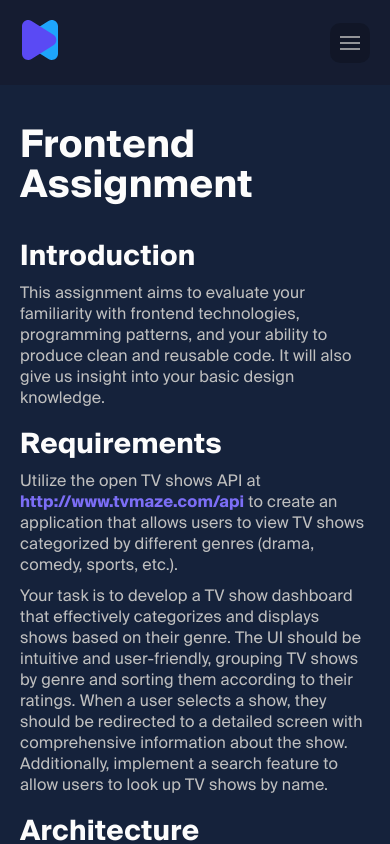
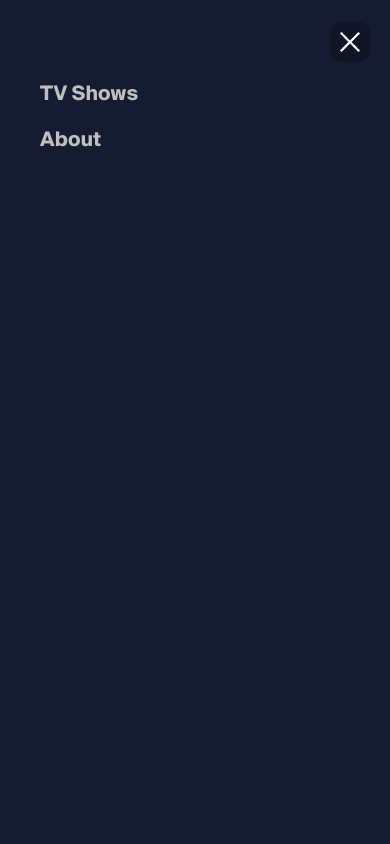
Before and after one commit to vitorazevedo/tv-shows-vue, a Vue app: page /about in a window 390 px wide. Both pictures are taken after a click on the button 350 px from the left and 42 px from the top of the page. Shown: the top 844 px of the page. Built offline with nearby package versions, Linux system fonts and the light colour scheme.

Commit message:
Implement mobile navigation (#2)

```diff
--- a/src/App.vue
+++ b/src/App.vue
@@ -1,21 +1,37 @@
 <script setup lang="ts">
+import { ref } from 'vue';
 import { RouterLink, RouterView } from 'vue-router';
+import CloseIcon from '@/components/icons/close.vue';
 import MenuIcon from '@/components/icons/menu.vue';
 
 const fullYear = new Date().getFullYear();
+const dynamicStyle = ref({ display: '' });
+
+const closeMenu = () => {
+  dynamicStyle.value = { display: '' };
+};
+
+const openMenu = () => {
+  dynamicStyle.value = { display: 'block' };
+};
 </script>
 
 <template>
   <header>
     <section>
       <RouterLink to="/"><img alt="TVScope Logo" src="@/assets/svg/logo.svg"></RouterLink>
-      <nav>
+      <aside :style="dynamicStyle">
+        <nav @click="closeMenu">
           <RouterLink to="/">TV Shows</RouterLink>
           <RouterLink to="/about">About</RouterLink>
           <button>
+            <CloseIcon />
+          </button>
+        </nav>
+      </aside>
+      <button @click="openMenu">
         <MenuIcon />
       </button>
-      </nav>
     </section>
   </header>
   <main>
@@ -49,16 +65,19 @@ header {
       width: var(--size-px-40);
     }
 
+    aside {
       nav {
         display: flex;
         align-items: center;
         gap: var(--size-px-20);
         color: var(--color-neutral-3);
         font-weight: var(--font-bold);
+      }
+    }
 
     button {
+      display: none;
       padding: var(--size-px-10);
-        display: none;
       color: inherit;
       border-radius: var(--size-px-10);
       background-color: rgba(0, 0, 0, 0.2);
@@ -69,8 +88,31 @@ header {
     }
 
     @media (max-width: 37.5rem) {
-        a {
+      aside {
         display: none;
+        width: var(--size-pe-100);
+        height: var(--size-pe-100);
+        padding: var(--size-px-80) var(--size-px-40);
+        position: fixed;
+        top: 0;
+        right: 0;
+        z-index: var(--index-10);
+        background-color: var(--color-primary-dark);
+
+        nav {
+          display: flex;
+          flex-direction: column;
+          align-items: flex-start;
+          font-size: var(--font-size-20);
+
+          button {
+            color: var(--color-white-dark);
+            position: absolute;
+            top: var(--size-px-22);
+            right: var(--size-px-20);
+            z-index: var(--index-1);
+          }
+        }
       }
 
       button {
@@ -78,8 +120,6 @@ header {
       }
     }
   }
-  }
-
 }
 
 main {
--- a/src/assets/css/sizes.css
+++ b/src/assets/css/sizes.css
@@ -54,6 +54,7 @@
   --size-px-16: 16px;
   --size-px-17: 17px;
   --size-px-20: 20px;
+  --size-px-22: 22px;
   --size-px-25: 25px;
   --size-px-30: 30px;
   --size-px-40: 40px;
--- /dev/null
+++ b/src/components/icons/close.vue
@@ -0,0 +1,7 @@
+<template>
+  <svg version="1.1" xmlns="http://www.w3.org/2000/svg" viewBox="0 0 40 40">
+    <path
+      d="M3.167 40l-3.167-3.167 16.833-16.833-16.833-16.833 3.167-3.167 16.833 16.833 16.833-16.833 3.167 3.167-16.833 16.833 16.833 16.833-3.167 3.167-16.833-16.833-16.833 16.833z">
+    </path>
+  </svg>
+</template>
--- a/src/views/AboutView.vue
+++ b/src/views/AboutView.vue
@@ -1,53 +1,87 @@
 <script setup lang="ts">
+import ArrowIcon from '@/components/icons/arrow.vue';
 </script>
 
 <template>
   <section class="about-view">
+    <RouterLink :to="`/`">
+      <ArrowIcon /><span>Back</span>
+    </RouterLink>
+
     <h1>Frontend Assignment</h1>
 
     <h2>Introduction</h2>
-    <p>This assignment aims to evaluate your familiarity with frontend technologies, programming patterns, and your ability to produce clean and reusable code. It will also give us insight into your basic design knowledge.</p>
+    <p>This assignment aims to evaluate your familiarity with frontend technologies, programming patterns, and your
+      ability to produce clean and reusable code. It will also give us insight into your basic design knowledge.</p>
 
     <h2>Requirements</h2>
-    <p>Utilize the open TV shows API at <a href="http://www.tvmaze.com/api" target="_blank">http://www.tvmaze.com/api</a> to create an application that allows users to view TV shows categorized by different genres (drama, comedy, sports, etc.). </p>
-    <p>Your task is to develop a TV show dashboard that effectively categorizes and displays shows based on their genre. The UI should be intuitive and user-friendly, grouping TV shows by genre and sorting them according to their ratings. When a user selects a show, they should be redirected to a detailed screen with comprehensive information about the show. Additionally, implement a search feature to allow users to look up TV shows by name.</p>
+    <p>Utilize the open TV shows API at <a href="http://www.tvmaze.com/api"
+        target="_blank">http://www.tvmaze.com/api</a> to create an application that allows users to view TV shows
+      categorized by different genres (drama, comedy, sports, etc.). </p>
+    <p>Your task is to develop a TV show dashboard that effectively categorizes and displays shows based on their genre.
+      The UI should be intuitive and user-friendly, grouping TV shows by genre and sorting them according to their
+      ratings. When a user selects a show, they should be redirected to a detailed screen with comprehensive information
+      about the show. Additionally, implement a search feature to allow users to look up TV shows by name.</p>
 
     <h2>Architecture</h2>
-    <p>You have the freedom to design the application's architecture as you see fit. However, focus on clean code, reusability, and frontend best practices. Demonstrate your ability to produce top-notch applications.</p>
+    <p>You have the freedom to design the application's architecture as you see fit. However, focus on clean code,
+      reusability, and frontend best practices. Demonstrate your ability to produce top-notch applications.</p>
 
     <h2>Notes</h2>
     <ul>
-      <li>It is preferable to complete this assessment using <a href="https://vuejs.org/" target="_blank">Vue.js</a> framework.</li>
+      <li>It is preferable to complete this assessment using <a href="https://vuejs.org/" target="_blank">Vue.js</a>
+        framework.</li>
       <li>Ensure the application is responsive and mobile-friendly.</li>
-      <li>Minimize the use of scaffolding tools, boilerplate templates, plugins, etc. We want to see your original work.</li>
-      <li>Create a README file that explains your architectural decisions, instructions on how to run your solution, and details about the <a href="https://nodejs.org/en" target="_blank">Node.js</a> version and <a href="https://www.npmjs.com/" target="_blank">NPM</a> used.</li>
+      <li>Minimize the use of scaffolding tools, boilerplate templates, plugins, etc. We want to see your original work.
+      </li>
+      <li>Create a README file that explains your architectural decisions, instructions on how to run your solution, and
+        details about the <a href="https://nodejs.org/en" target="_blank">Node.js</a> version and <a
+          href="https://www.npmjs.com/" target="_blank">NPM</a> used.</li>
       <li>Include unit tests.</li>
       <li>Verify that the application runs without console errors before submission.</li>
       <li>Ensure the UI is simple yet visually appealing.</li>
       <li>Feel free to add more features beyond those mentioned.</li>
-      <li>Note that there is no endpoint in the <a href="http://www.tvmaze.com/api" target="_blank">TVMaze API</a> that cleanly returns shows by genre. However, the "Show index" endpoint should contain the necessary data.</li>
+      <li>Note that there is no endpoint in the <a href="http://www.tvmaze.com/api" target="_blank">TVMaze API</a> that
+        cleanly returns shows by genre. However, the "Show index" endpoint should contain the necessary data.</li>
     </ul>
 
-    <p>By completing this assignment, you will showcase your ability to create a well-structured, efficient, and visually appealing application, reflecting your frontend development skills and design sensibilities.</p>
+    <p>By completing this assignment, you will showcase your ability to create a well-structured, efficient, and
+      visually appealing application, reflecting your frontend development skills and design sensibilities.</p>
   </section>
 </template>
 
 <style scoped>
 .about-view {
+
+  &>a {
+    margin-bottom: var(--size-px-30);
+    display: flex;
+    align-items: center;
+    gap: var(--size-px-10);
+    color: var(--color-neutral-3);
+    font-weight: var(--font-bold);
+    text-decoration: none;
+    cursor: pointer;
+
+    svg {
+      width: var(--size-px-15);
+    }
+  }
+
+  ul,
   p {
     color: var(--color-neutral-3);
-  }
 
-  a {
-    color: var(--color-secondary);
-    font-weight: var(--font-bold);
+    a {
+      color: var(--color-secondary);
+      font-weight: var(--font-bold);
+    }
   }
 
   ul {
     padding-left: var(--size-px-15);
     padding-bottom: var(--size-px-20);
     list-style: disc;
-    color: var(--color-neutral-3);
     display: flex;
     flex-direction: column;
     gap: var(--size-px-10);
```
Lines whose indentation alone changed are shown as unchanged.
